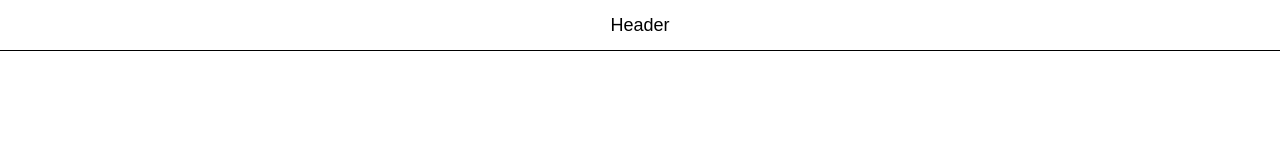
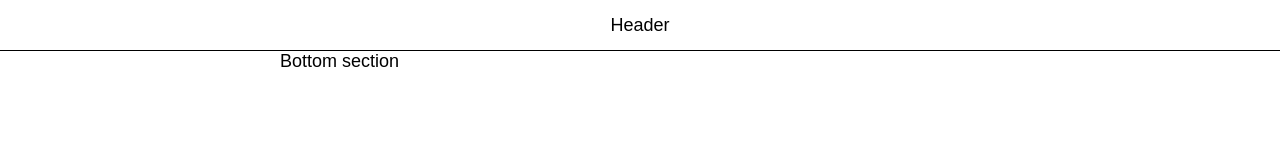
Before and after one commit to ooloo-io/github-flow-rmuho16, a website: page src/index.html in a window 1280 px wide. Shown: the top 160 px of the page. Drawn offline with nearby package versions, Linux system fonts and the light colour scheme.

Commit message:
added bottom section

```diff
--- a/src/index.html
+++ b/src/index.html
@@ -14,7 +14,11 @@
 
 <body>
 <header class="header">Header</header>
-<main class="content"></main>
+<main class="content">
+    <section class="section">
+        Bottom section
+    </section>
+</main>
 <footer class="footer">Footer</footer>
 </body>
 </html>
```
